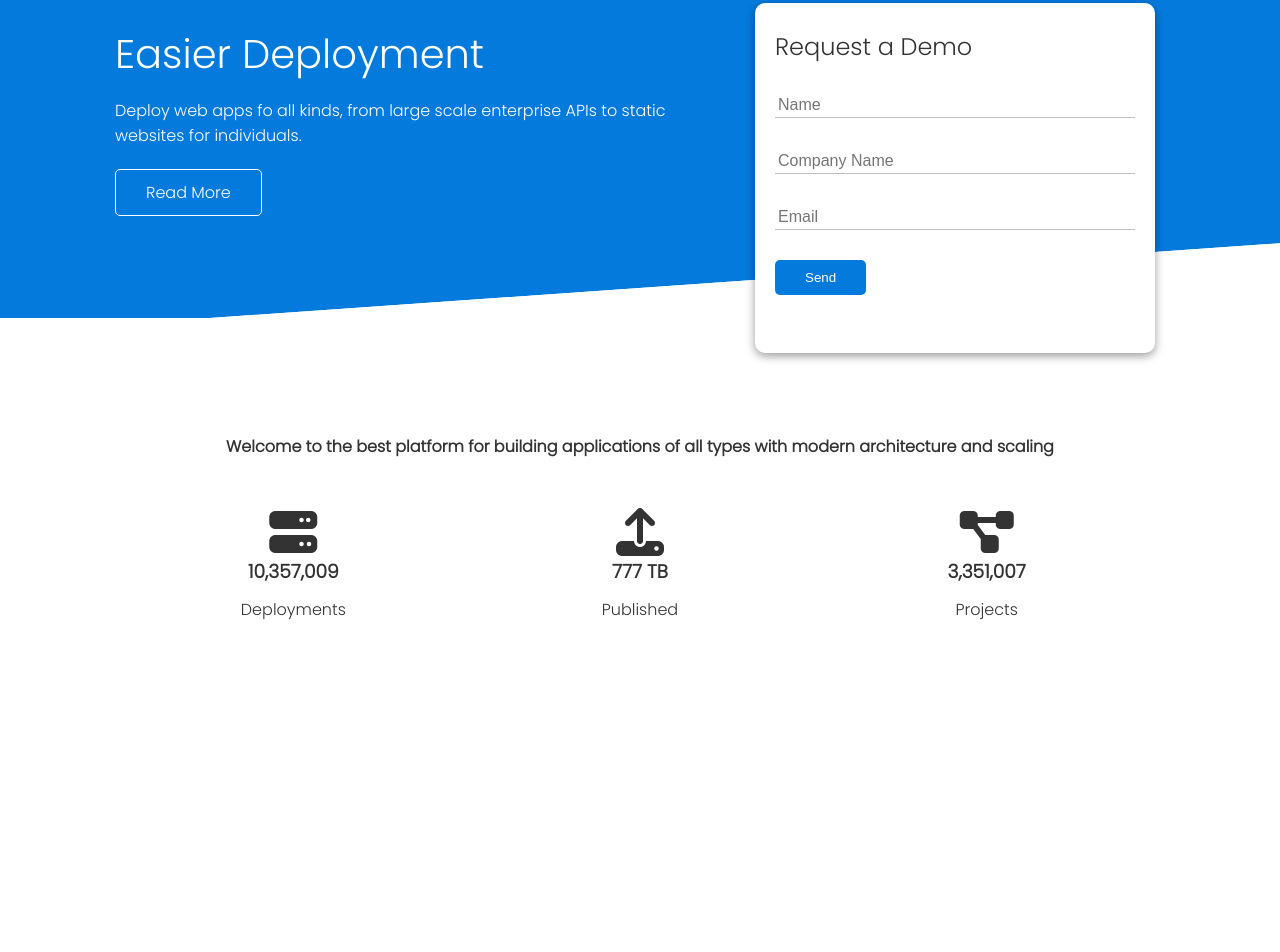
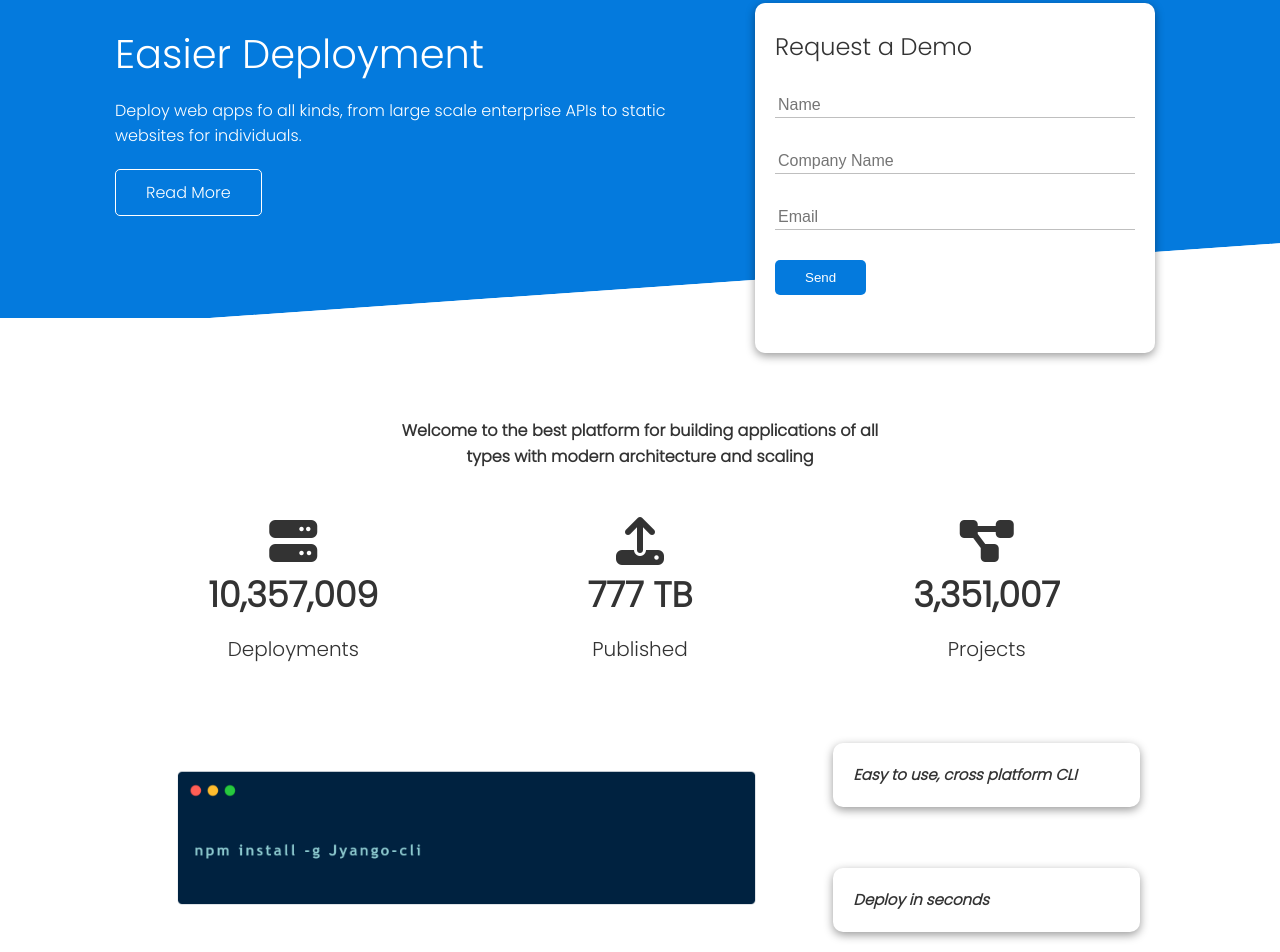
Before and after one commit to paragmhrjn/Jyango, a plain HTML site: page index.html in a window 1280 px wide. Shown: the part 152-1104 px from the top of the page. Before the commit the page ends 833 px from the top, so only its background shows below. Drawn offline with Linux system fonts and the light colour scheme.

Commit message:
added status and cli section

```diff
--- a/css/style.css
+++ b/css/style.css
@@ -136,6 +136,20 @@ img {
     padding-top: 100px;
 }
 
+.stats-heading {
+    max-width: 500px;
+    margin: auto;
+}
+
+.stats .grid-container h3 {
+    font-size: 35px;
+}
+
+.stats .grid-container p {
+    font-size: 20px;
+}
+
+
 /* Utilities */
 .container {
     max-width: 1100px;
@@ -173,6 +187,10 @@ img {
     margin: 10px;
 }
 
+.card h3 {
+    font-size: 15px;
+    font-style: italic;
+}
 .btn {
     display: inline-block;
     padding: 10px 30px;
@@ -194,6 +212,18 @@ img {
 
 .text-center {
     text-align: center;
+}
+
+/* Cli */
+
+.cli .grid-container {
+    grid-template-columns: repeat(3, 1fr);
+    grid-template-rows: repeat(2, 1fr);
+}
+
+.cli .grid-container > *:first-child {
+    grid-column: 1 / span 2;
+    grid-row: 1 /span 2;
 }
 
 /* Margin */
--- a/index.html
+++ b/index.html
@@ -53,7 +53,7 @@
     <!-- Stats -->
     <section class="stats">
         <div class="container">
-            <h4 class="stats-heading text-center my-1">
+            <h4 class="stats-heading text-center">
                 Welcome to the best platform for building applications of all types with modern architecture and scaling
             </h4>
             <div class="grid-container grid-3 text-center my-4">
@@ -75,5 +75,21 @@
             </div>
         </div>
     </section>
+
+    <!-- Cli -->
+    <section class="cli">
+        <div class="container grid-container">
+            <img src="/images/cli.png" alt="">
+            <div class="card">
+                <h3>Easy to use, cross platform CLI</h3>
+            </div>
+            <div class="card">
+                <h3>Deploy in seconds</h3>
+            </div>
+        </div>
+    </section>
+
+    <!-- cloud -->
+
 </body>
 </html>
```
Also changed, not shown: images/cli.png (added).
